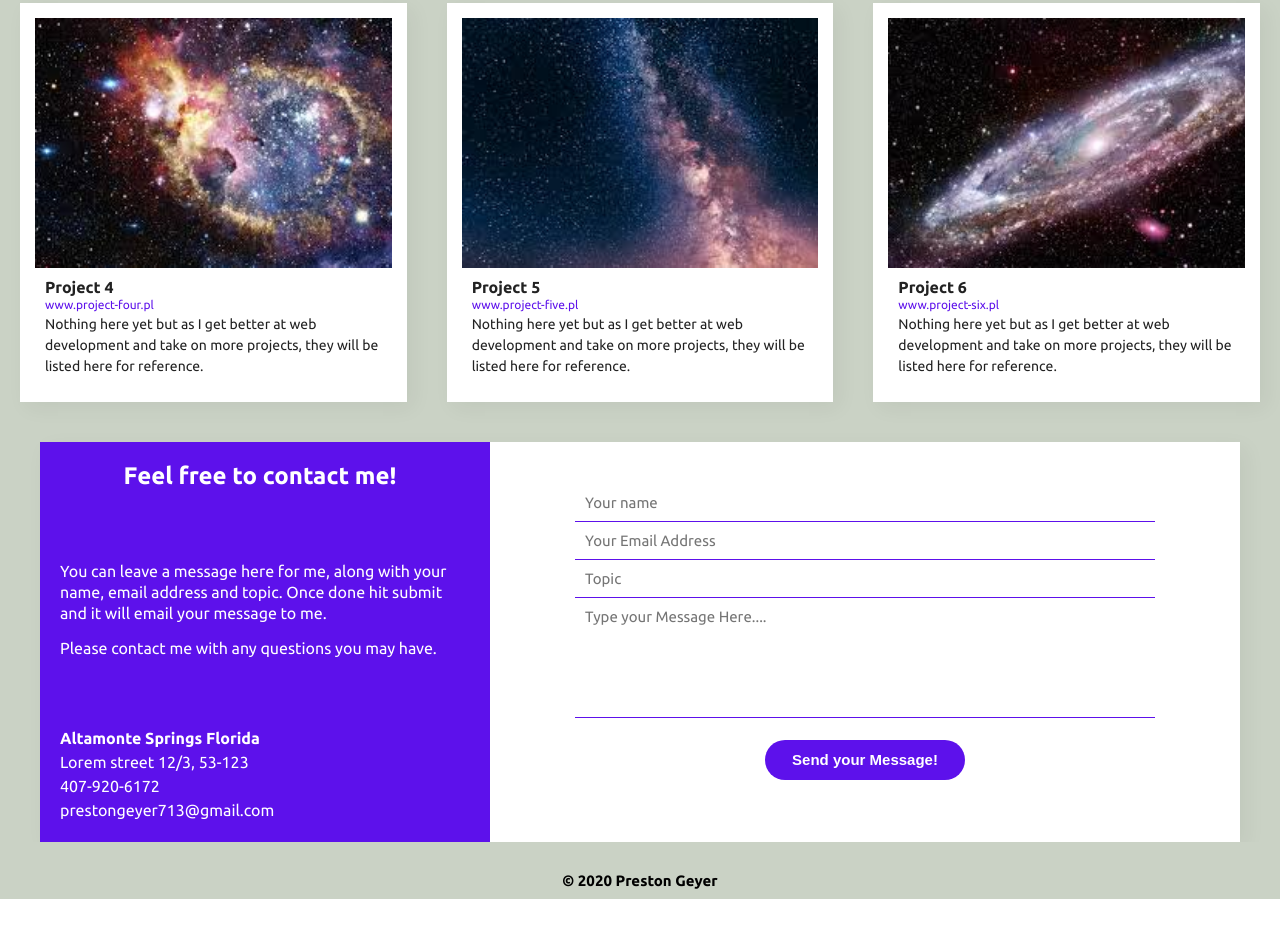
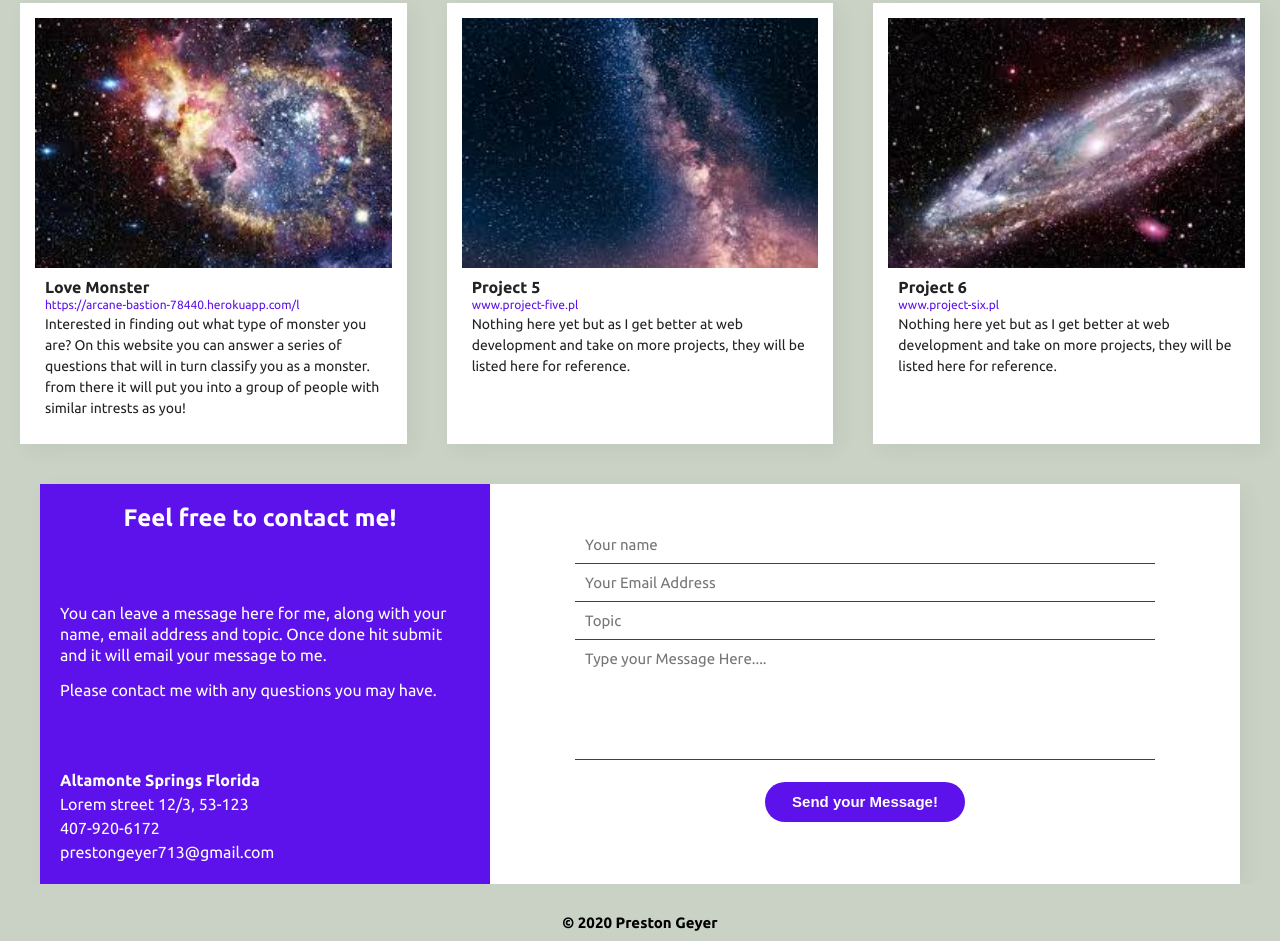
Before and after one commit to Prestongeyer713/Preston-for-hire, a plain HTML site: page personal-website/index.html in a window 1280 px wide. Shown: the part 2087-3028 px from the top of the page. Before the commit the page ends 2986 px from the top, so only its background shows below. Drawn offline with Linux system fonts and the light colour scheme.

Commit message:
Update index.html

```diff
--- a/personal-website/index.html
+++ b/personal-website/index.html
@@ -169,9 +169,9 @@
                   </div>
                </div>
                <div class="portfolio-desc">
-                  <h3>Project 4</h3>
-                  <a href="#">www.project-four.pl</a>
-                  <p>Nothing here yet but as I get better at web development and take on more projects, they will be listed here for reference.
+                  <h3>Love Monster</h3>
+                  <a href="#">https://arcane-bastion-78440.herokuapp.com/l</a>
+                  <p>Interested in finding out what type of monster you are? On this website you can answer a series of questions that will in turn classify you as a monster. from there it will put you into a group of people with similar intrests as you!
                   </p>
                </div>
             </div>
```
